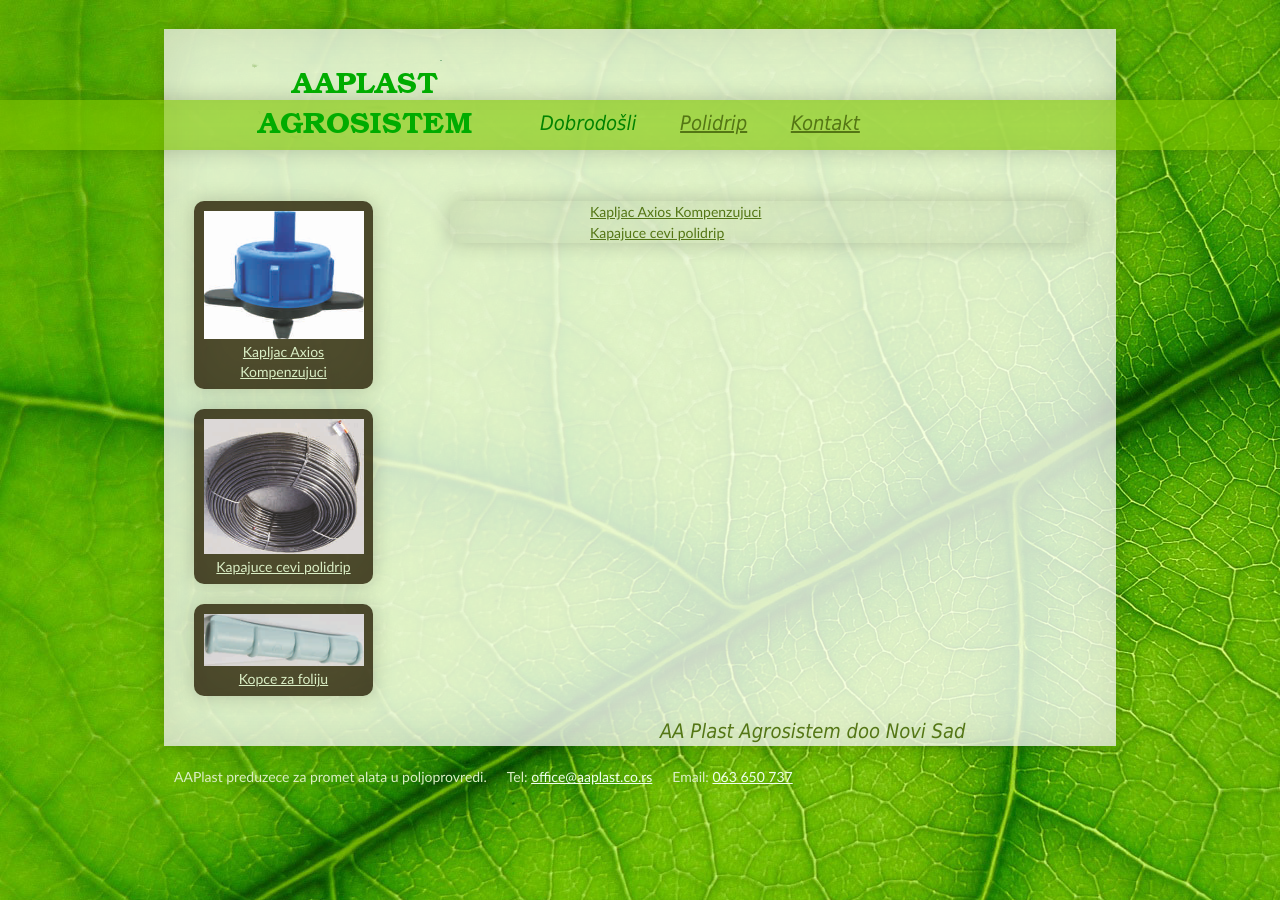
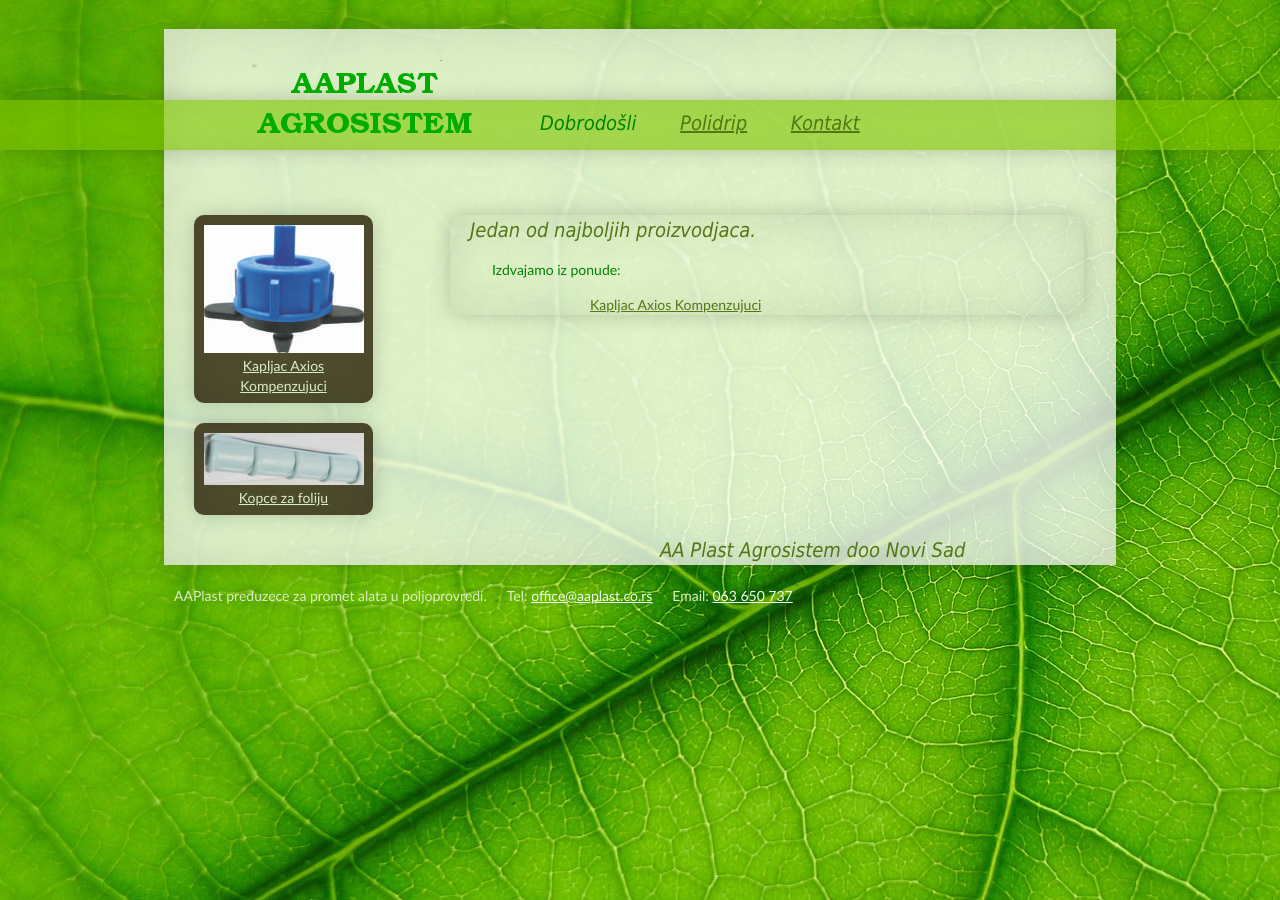
Before and after one commit to kulakajak/aaplast.co.rs, a Jekyll site: the page built from polidrip/index.markdown, in a window 1280 px wide. Built offline with Jekyll 4.4.1, drawn with Linux system fonts in a browser that asks for light colours.

Commit message:
Adding similar

```diff
--- a/_layouts/default.html
+++ b/_layouts/default.html
@@ -42,6 +42,22 @@
         <div class='text'>
           {{ content }}
         </div>
+        <p>
+        {% for cat in page.categories %}
+          {% if site.categories.[cat].size != 1 %}
+            Pogledajte slicne <b>{{ cat }}</b>:
+            <ul>
+              {% for p in site.categories.[cat] %}
+                {% unless p == page %}
+                  <li>
+                    <a href="{{ p.url }}">{{ p.title }}</a>
+                  </li>
+                {% endunless %}
+              {% endfor %}
+            </ul>
+          {% endif  %}
+        {% endfor %}
+        </p>
         <div class='clear'></div>
         <h2 class="footer-heading">{{ site.title }}</h2>
       </div><!--.content-->
--- a/polidrip/_posts/2016-01-08-kapajuce-cevi-polidrip.markdown
+++ b/polidrip/index.markdown
@@ -1,14 +1,18 @@
 ---
-layout: post
-title:  Kapajuce cevi polidrip
-categories: kapajuce-cevi
-image: "cevi pe.png"
+title: Polidrip
+layout: default
 ---
 
-# Dubinske cevi
+## Jedan od najboljih proizvodjaca.
 
-| Dubina | Precnik | Presek|
-|-|-|-|
-|20|14|13|
-|23|13|13|
-|24|16|13|
+Izdvajamo iz ponude:
+
+<ul>
+  {% for post in site.categories.polidrip %}
+  <ul>
+    <a href="{{ post.url }}">
+      {{ post.title}}
+    </a>
+  </ul>
+  {% endfor %}
+</ul>
```
